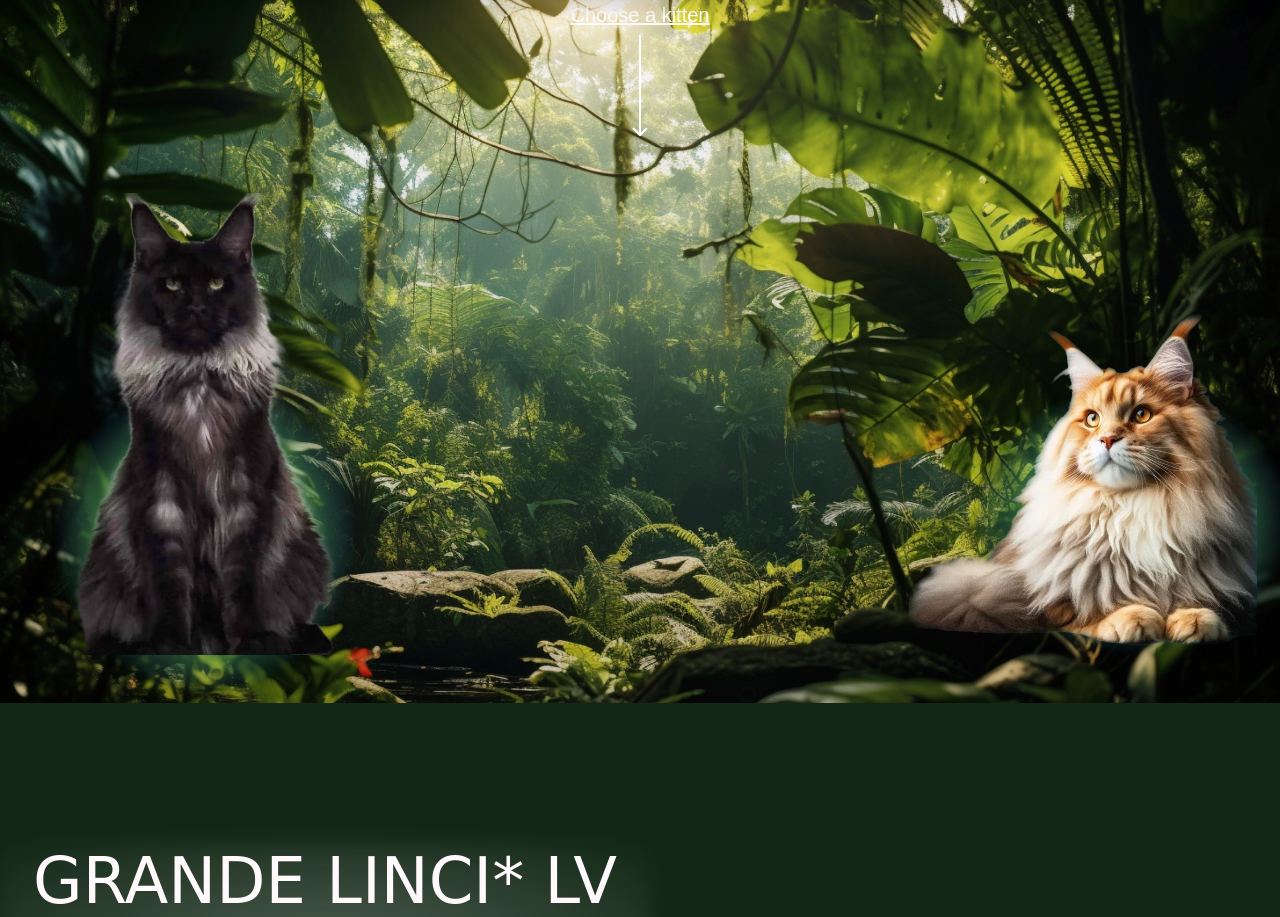
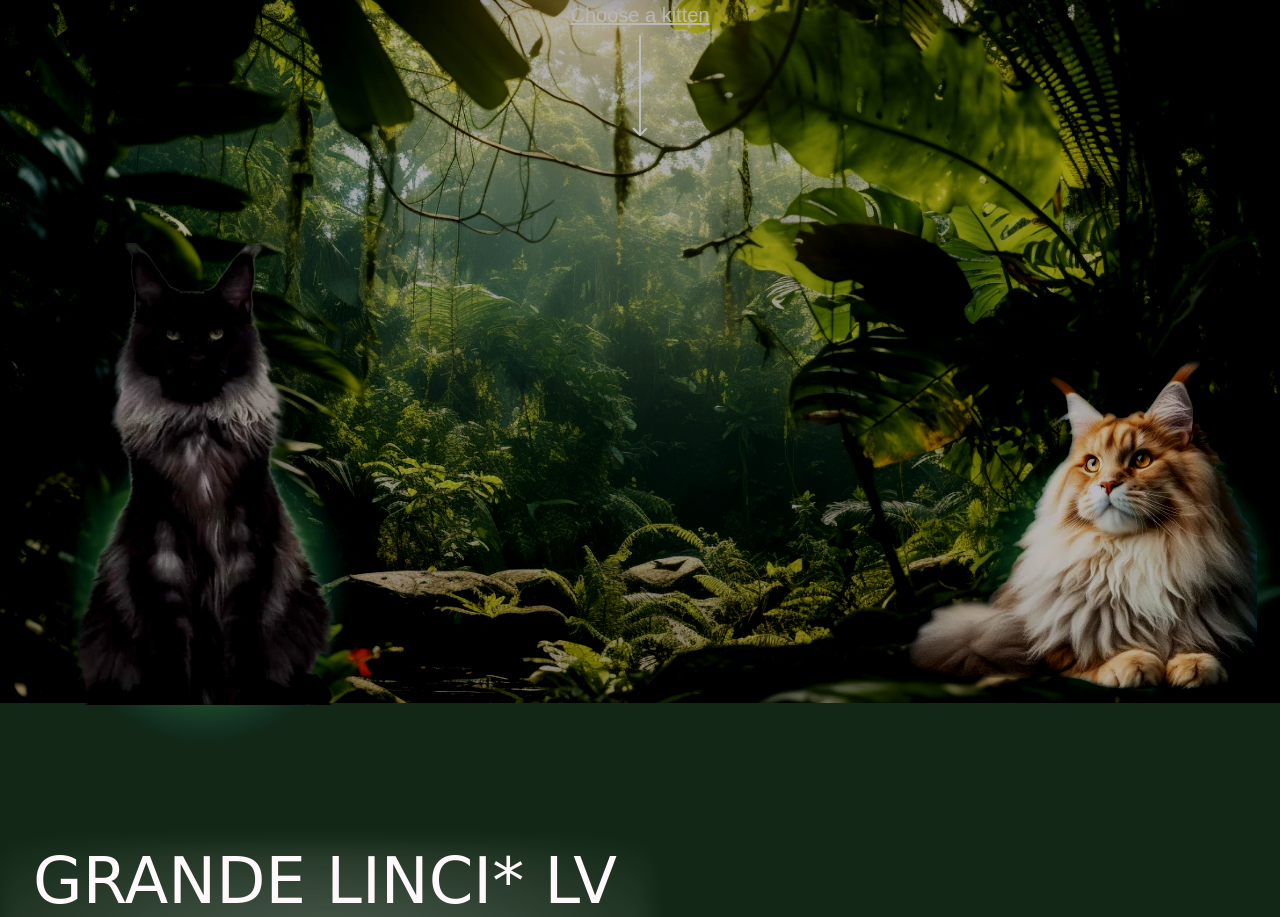
Before and after one commit to SofiyaShunkinaa/Grande-linci, a Symfony app: template templates/home/index.html.twig in a window 1280 px wide. Shown: the part 97-1014 px from the top of the page. Run offline with Twig, Linux system fonts and the light colour scheme; the template is opened without the code that fills it, so the values that code supplies are empty; form fields are guessed from the names that the template uses; some libraries are stand-ins or nearby versions; some web fonts are replaced.

Commit message:
add styles

```diff
--- a/public/css/styles.css
+++ b/public/css/styles.css
@@ -34,7 +34,7 @@ main{
    background: linear-gradient(rgba(0, 0, 0, 0), rgba(0, 0, 0, 0.2)), url(../img/background.webp);
    background-size: cover;
    background-repeat: no-repeat;
-   /* filter: brightness(0.7) contrast(1.2); */
+   filter: brightness(0.7) contrast(1.2);
 }
 .home{
     height: 350px;
@@ -42,6 +42,7 @@ main{
 .logo-group{
     width: 650px;
     margin-top: 140px;
+    top: 0;
 }
 .logo-group::before{
     content: '';
@@ -87,11 +88,11 @@ h1, .arrow-group, p{
     margin-bottom: 5px;
 }
 .cat-preview.left{
-    top: 290px;
+    bottom: -45px;
     left: 50px;
 }
 .cat-preview.right{
-    top: 400px;
+    bottom: 0;
     right: 0;
 }
 .section-green{
```
